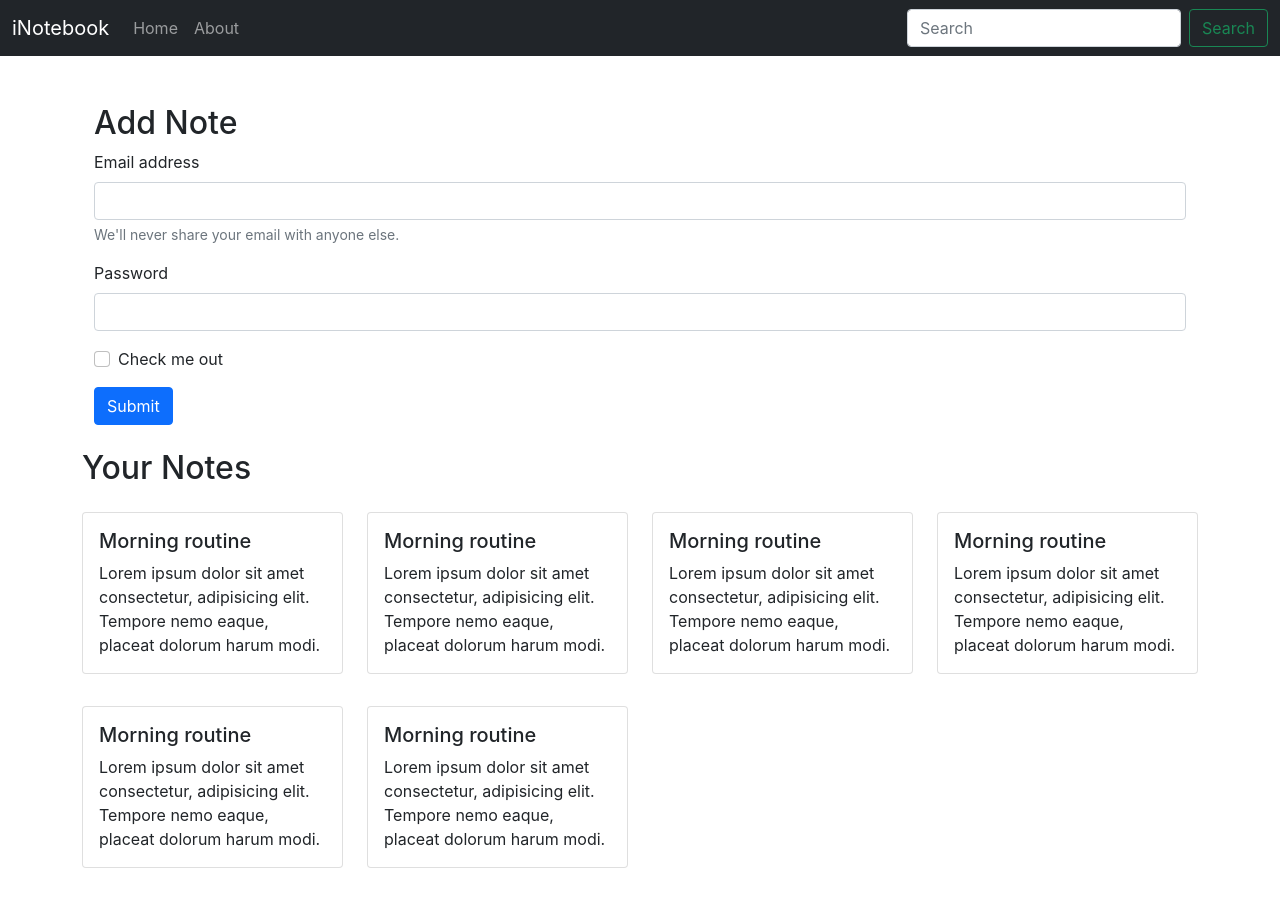
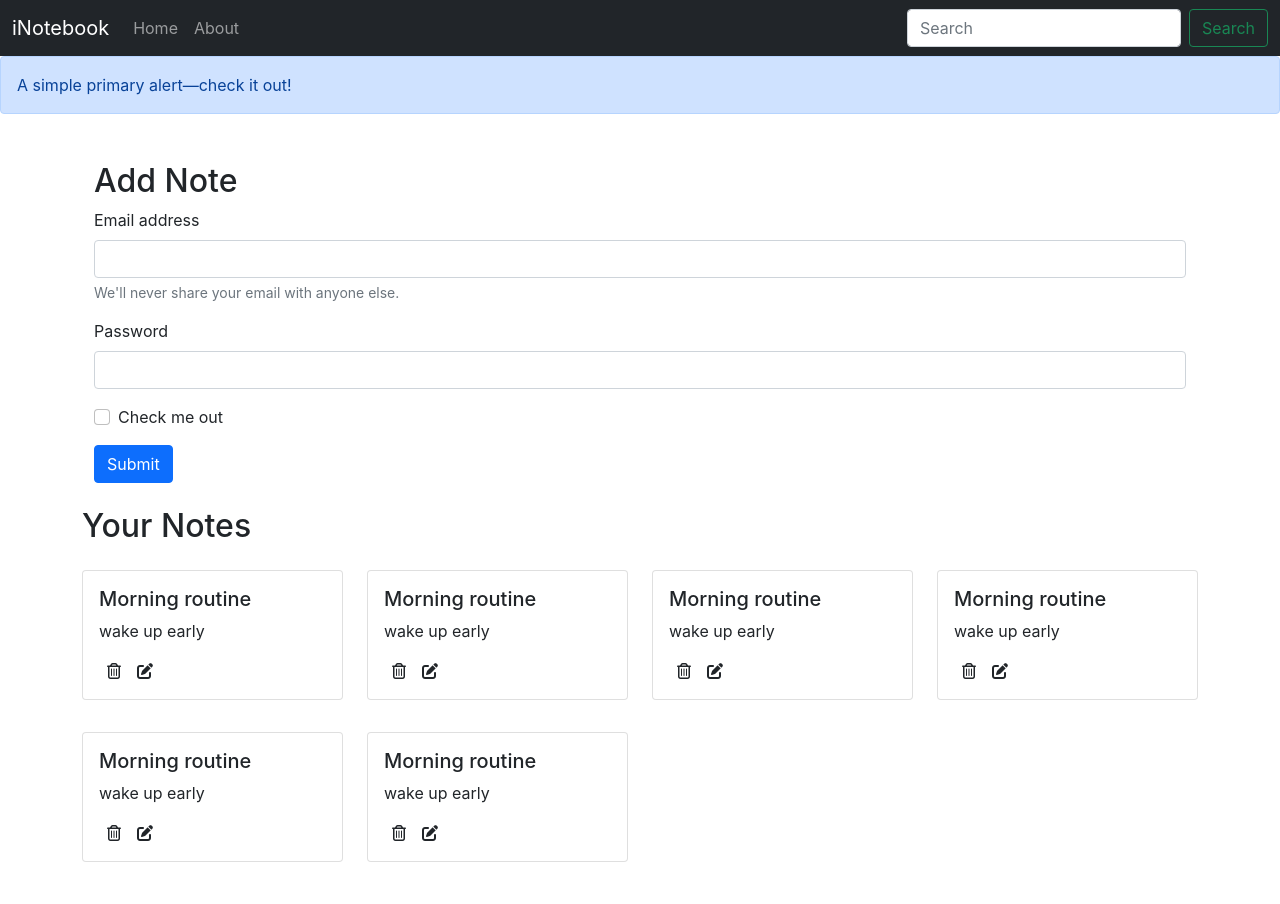
Before and after one commit to 082-Rishikant/iNote, a React (Create React App) app: page / in a window 1280 px wide. Shown: the top 904 px of the page. Built offline with nearby package versions, Linux system fonts and the light colour scheme.

Commit message:
Lecture-62 Adding Font awesome to iNotebook

```diff
--- a/public/index.html
+++ b/public/index.html
@@ -17,7 +17,7 @@
       manifest.json provides metadata used when your web app is installed on a
       user's mobile device or desktop. See https://developers.google.com/web/fundamentals/web-app-manifest/
     -->
-    <!-- <link rel="manifest" href="%PUBLIC_URL%/manifest.json" /> -->
+    <link rel="manifest" href="%PUBLIC_URL%/manifest.json" />
     <!--
       Notice the use of %PUBLIC_URL% in the tags above.
       It will be replaced with the URL of the `public` folder during the build.
@@ -32,6 +32,7 @@
   <body>
     <noscript>You need to enable JavaScript to run this app.</noscript>
     <div id="root"></div>
+    <script src="https://kit.fontawesome.com/6242a5bc69.js" crossorigin="anonymous"></script>
     <!--
       This HTML file is a template.
       If you open it directly in the browser, you will see an empty page.
--- a/src/App.js
+++ b/src/App.js
@@ -8,6 +8,7 @@
   Routes,
   Route
 } from "react-router-dom";
+import Alert from './components/Alert';
 
 function App() {
   return (
@@ -15,6 +16,7 @@
       <NoteState>
         <Router>
           <Navbar />
+          <Alert/>
           <div className="container my-5">
             <Routes>
               <Route exact path="/" element={<Home />} />
--- /dev/null
+++ b/src/components/Alert.js
@@ -0,0 +1,11 @@
+import React from 'react'
+
+function Alert() {
+  return (
+    <div class="alert alert-primary" role="alert">
+      A simple primary alert—check it out!
+    </div>
+  )
+}
+
+export default Alert
--- a/src/components/Noteitem.js
+++ b/src/components/Noteitem.js
@@ -7,7 +7,9 @@
       <div className='card'>
         <div className="card-body">
           <h5 className="card-title">{note.title}</h5>
-          <p className="card-text">Lorem ipsum dolor sit amet consectetur, adipisicing elit. Tempore nemo eaque, placeat dolorum harum modi.</p>
+          <p className="card-text">{note.description}</p>
+          <i className="far fa-trash-alt mx-2"></i>
+          <i className="fas fa-edit mx-2"></i>
         </div>
       </div>
     </div>
--- a/src/index.css
+++ b/src/index.css
@@ -11,3 +11,7 @@
   font-family: source-code-pro, Menlo, Monaco, Consolas, 'Courier New',
     monospace;
 }
+
+i{
+  cursor: pointer;
+}
```
